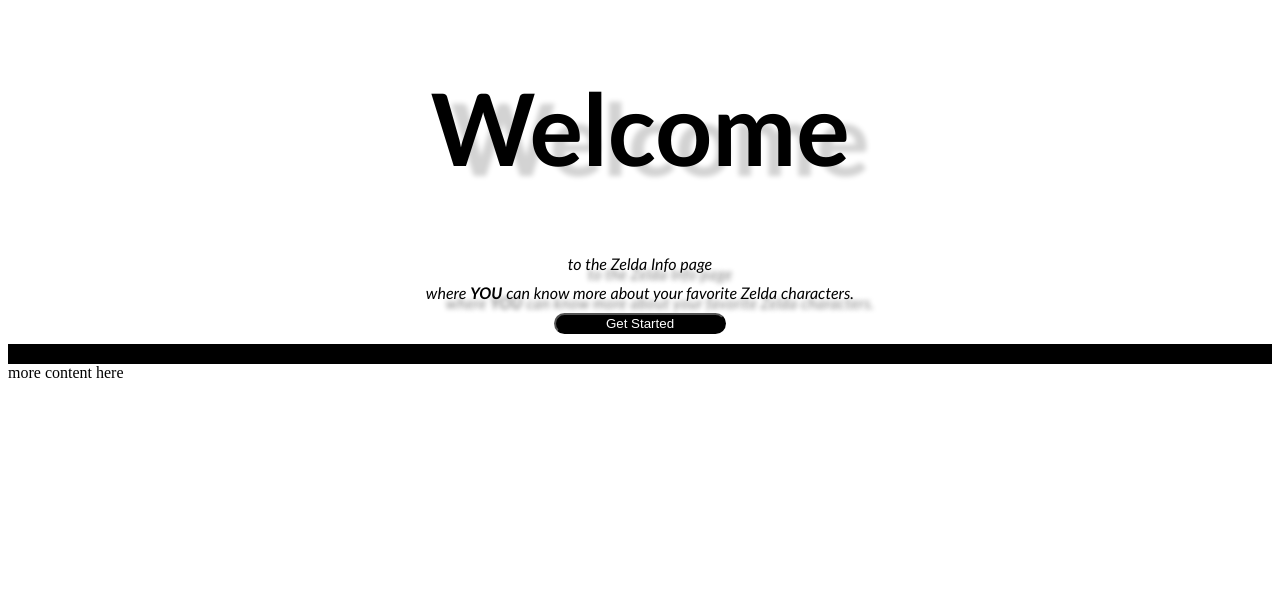
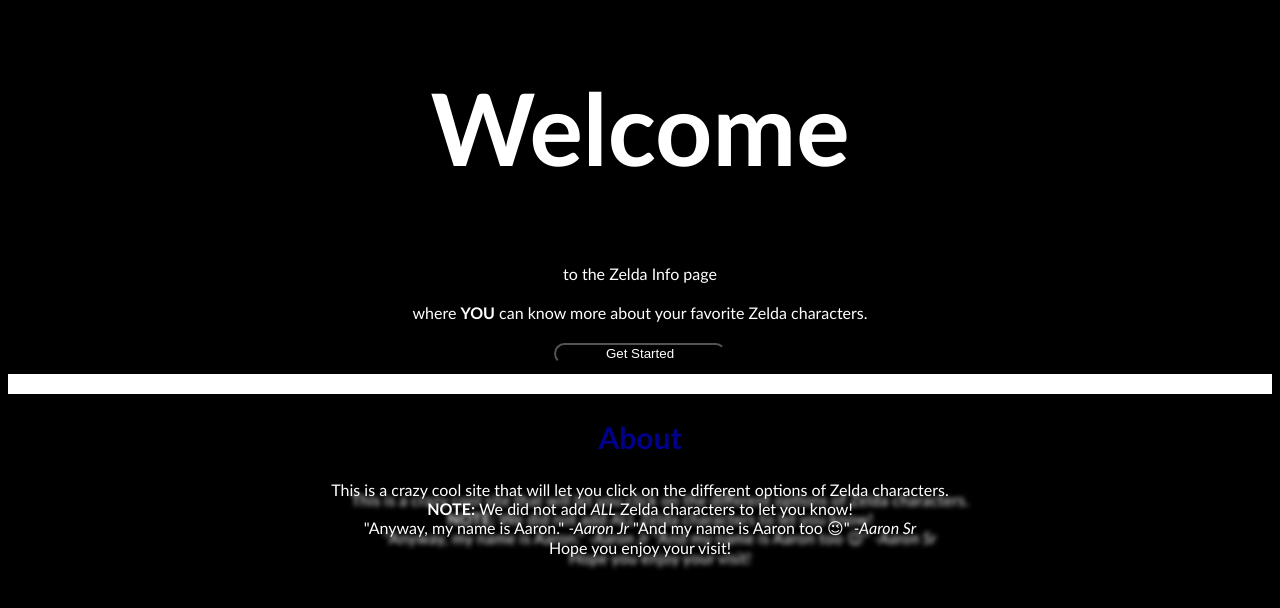
Before and after one commit to efoneon/zelda-info, a plain HTML site: page index.html in a window 1280 px wide. Drawn offline with Linux system fonts and the light colour scheme.

Commit message:
Finished the description and added some new css classes
Changed some of the shadowing for text.

```diff
--- a/index.html
+++ b/index.html
@@ -3,22 +3,28 @@
 <head>
   <meta charset="UTF-8">
   <meta name="viewport" content="width=device-width, initial-scale=1.0">
+  <link rel="icon" href="z.png">
   <title>Zelda Info page</title>
   <link rel="stylesheet" href="styles.css">
 </head>
 <body>
   <header>
     <h1>Welcome</h1>
-    <div class="align-center">
+    <div class="align-center-2">
       to the Zelda Info page
     </div>
-    <div class="align-center">where <strong>YOU</strong> can know more about your favorite Zelda characters.</div>
-    <div class="align-center">
+    <div class="align-center-2">where <strong>YOU</strong> can know more about your favorite Zelda characters.</div>
+    <div class="align-center-2">
       <button>Get Started</button>
     </div>
   </header>
   <section>
-    more content here
+  <h1>About</h1>
+  <p>This is a crazy cool site that will let you click on the different options of Zelda characters.<br>
+    <strong>NOTE: </strong>We did not add <em>ALL</em> Zelda characters to let you know!<br>
+    "Anyway, my name is Aaron." <em>-Aaron Jr</em> "And my name is Aaron too 😉" <em>-Aaron Sr</em><br>
+    Hope you enjoy your visit!
+  </p>
   </section>
 </body>
 </html>
--- a/styles.css
+++ b/styles.css
@@ -1,20 +1,25 @@
-h1 {
+header h1 {
   text-align: center;
   font-size: 100px;
   font-family: 'Trebuchet MS', 'Lucida Sans Unicode', 'Lucida Grande', 'Lucida Sans', Arial, sans-serif;
-  text-shadow: 20px 10px 5px lightgrey;
 }
 
 .align-center {
   font-family: 'Trebuchet MS', 'Lucida Sans Unicode', 'Lucida Grande', 'Lucida Sans', Arial, sans-serif;
   text-align: center;
   font-style: italic;
-  text-shadow: 20px 10px 5px grey;
+  text-shadow: 20px 10px 5px white;
   padding-bottom: 10px;
 }
 
+.align-center-2 {
+  text-align: center;
+  font-family:'Trebuchet MS', 'Lucida Sans Unicode', 'Lucida Grande', 'Lucida Sans', Arial, sans-serif;
+  padding: 10px 0px 10px 0px;
+}
+
 header {
-  border-bottom: 20px solid black;
+  border-bottom: 20px solid white;
 }
 
 header button {
@@ -32,3 +37,22 @@ button:hover {
   background-color: white;
   color: black
 }
+
+section h1 {
+  text-align: center;
+  color: darkblue;
+  font-family: 'Trebuchet MS', 'Lucida Sans Unicode', 'Lucida Grande', 'Lucida Sans', Arial, sans-serif;
+  font-size: 30px;
+}
+
+body {
+  background-color: black;
+  color: white;
+}
+
+
+section p {
+  text-shadow: 20px 10px 5px white;
+  text-align: center;
+  font-family: 'Trebuchet MS', 'Lucida Sans Unicode', 'Lucida Grande', 'Lucida Sans', Arial, sans-serif;
+}
```
Also changed, not shown: z.png (added).
